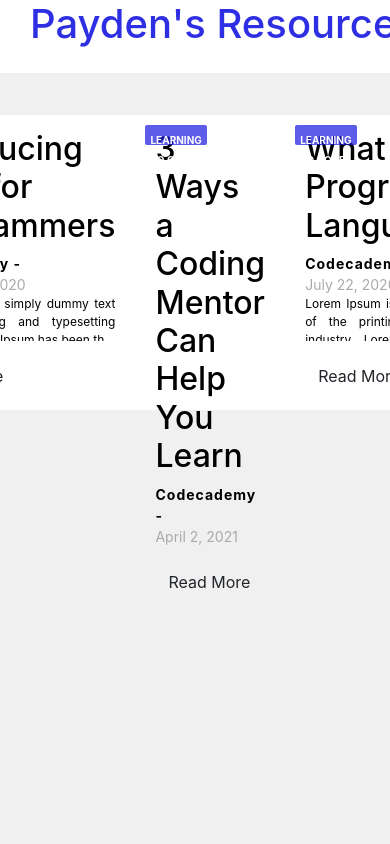
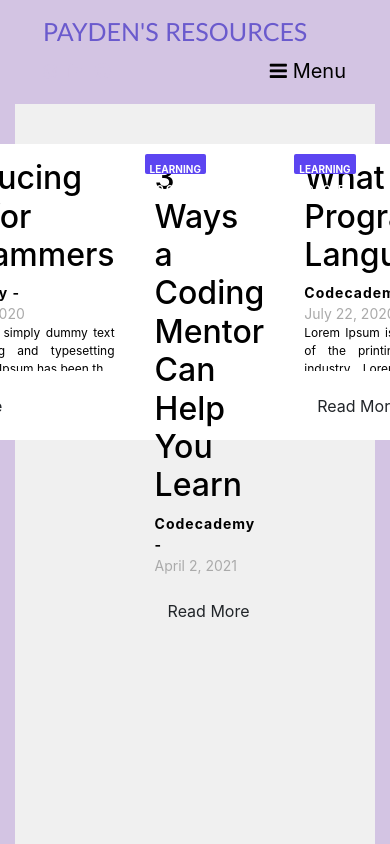
Before and after one commit to paydendyer/blog-site, a plain HTML site: page index.html in a window 390 px wide. Shown: the top 844 px of the page. Drawn offline with Linux system fonts and the light colour scheme; grey boxes are pictures that could not be loaded.

Commit message:
Added a new responsive navbar and changed background color of body to thistle. also changed the main color to be slate blue

```diff
--- a/index.html
+++ b/index.html
@@ -3,10 +3,37 @@
     <link rel='stylesheet' href='styles.css'>
     <link rel="stylesheet" href="https://cdnjs.cloudflare.com/ajax/libs/font-awesome/5.15.3/css/all.min.css" integrity="sha512-iBBXm8fW90+nuLcSKlbmrPcLa0OT92xO1BIsZ+ywDWZCvqsWgccV3gFoRBv0z+8dLJgyAHIhR35VZc2oM/gI1w==" crossorigin="anonymous" />
     <link rel="stylesheet" href="bootstrap.css" />
+    <link rel="stylesheet" href="https://stackpath.bootstrapcdn.com/font-awesome/4.7.0/css/font-awesome.min.css">
     <meta content='width=device-width, initial-scale=1' name='viewport'>
   </head>
   <body>
     <!-- HEADER -->
+    <div class="container">
+			<nav class="navbar navbar-expand-lg">
+		    <div class="container">
+		    	<a class="navbar-brand" href="index.html">Payden's Resources</a>
+		    	<div class="social-media order-lg-last">
+		    		<p class="mb-0 d-flex">
+		    			<a href="https://instagram.com/paydendyer" class="d-flex align-items-center justify-content-center"><span class="fa fa-instagram"><i class="sr-only">Instagram</i></span></a>
+		    			<a href="https://linkedin.com/in/paydendyer" class="d-flex align-items-center justify-content-center"><span class="fab fa-linkedin-in"><i class="sr-only">Linkedin</i></span></a>
+              <a href="https://github.com/paydendyer" class="d-flex align-items-center justify-content-center" target="_blank"><i class="fab fa-github" aria-label="github"></i>
+                <span class="sr-only">Github</span></a>
+		    		</p>
+	        </div>
+		      <button class="navbar-toggler" type="button" data-toggle="collapse" data-target="#ftco-nav" aria-controls="ftco-nav" aria-expanded="false" aria-label="Toggle navigation">
+		        <span class="fa fa-bars"></span> Menu
+		      </button>
+		      <div class="collapse navbar-collapse">
+		        <ul class="navbar-nav ml-auto mr-md-3">
+		        	<li class="nav-item"><a href="#" class="nav-link">Career</a></li>
+		        	<li class="nav-item"><a href="#" class="nav-link">Projects</a></li>
+		        	<li class="nav-item"><a href="#" class="nav-link">Learn</a></li>
+		          <li class="nav-item"><a href="#" class="nav-link">Portfolio</a></li>
+		        </ul>
+		      </div>
+		    </div>
+		  </nav>
+      <!--
     <header>
       <div class='header-content'>
         <h1 class="logo"> Payden's Resources</h1>
@@ -34,14 +61,14 @@
             <option value='/for-you'><a href='/for-you'>For You</a></option>
           </select>
         </nav>
-        <!-- Hide the search icon below from screen readers -->
+        <!-- Hide the search icon below from screen readers
         <span class='fas fa-search search-icon secondary-text-color'></span>
         <div class='search-container'>
           <input class='search-input' placeholder='Find a story...'/>
         </div>
       </div>
     </header>
-
+ -->
     <!-- MAIN CONTENT -->
     <div class='main'>
       <section class='spotlight-container'>
@@ -51,7 +78,7 @@
             <span class='post-tag'>career development</span>
             <h5 class="card-title pt-2">The Complete Freelance Web Developer Guide</h5>
             <p class="card-text">A great guide to making money through freelancing programming jobs.</p>
-            <a href="https://www.freecodecamp.org/news/freelance-web-developer-guide/" target="_blank" class="btn btn-primary">Read More</a>
+            <a href="https://www.freecodecamp.org/news/freelance-web-developer-guide/" target="_blank" class="btn btn-custom" style="background-color:#5C45F1; color: white">Read More</a>
             <div class='post-meta'>
               <span class='post-author primary-text-color'>
                 <a>FreeCodeCamp</a>
--- a/styles.css
+++ b/styles.css
@@ -1,5 +1,5 @@
 body {
-  background-color: #FFF;
+  background-color: #D3C4E3 !important;
   display: flex;
   flex: 1;
   font-family: 'Source Sans Pro', sans-serif;
@@ -40,7 +40,7 @@ nav {
 }
 
 nav a {
-  color: #000;
+  color: #D3C4E3;
   font-family: 'Source Sans Pro', sans-serif;
   font-weight: 500;
   margin-left: 12px;
@@ -83,15 +83,14 @@ ul {
 }
 
 .main {
-  background-color: #fff;
   height: 100%;
-  padding-top: 75px;
+  padding-top: 3%;
   width: 100%;
 }
 
 /* SPOTLIGHT CONTENT */
 .spotlight-container {
-  background-color: rgba(23, 23, 224, .7);;
+  background-color: slateblue;
   box-sizing: border-box;
   height: auto;
   padding: 30px 0;
@@ -184,7 +183,7 @@ ul {
 .post-tag {
   height: 20px;
   z-index: 5;
-  background-color: rgba(23, 23, 224, .7);;
+  background-color: #5C45F1;
   color: #fff;
   font-size: 10px;
   line-height: 20px;
@@ -402,8 +401,9 @@ a:visited {
   color: black;
 }
 .logo {
-  color: rgba(23, 23, 224, .9);;
+  color: slateblue;
   margin-right: 3%;
+  padding-left: 3%;
 }
 .source {
   color: black;
@@ -411,3 +411,8 @@ a:visited {
 .card {
   margin: 1%;
 }
+.navbar .navbar-brand {
+  color: slateblue;
+  font-family: Futura, "Trebuchet MS", Arial, sans-serif;
+  font-size: 25px;
+}
```
